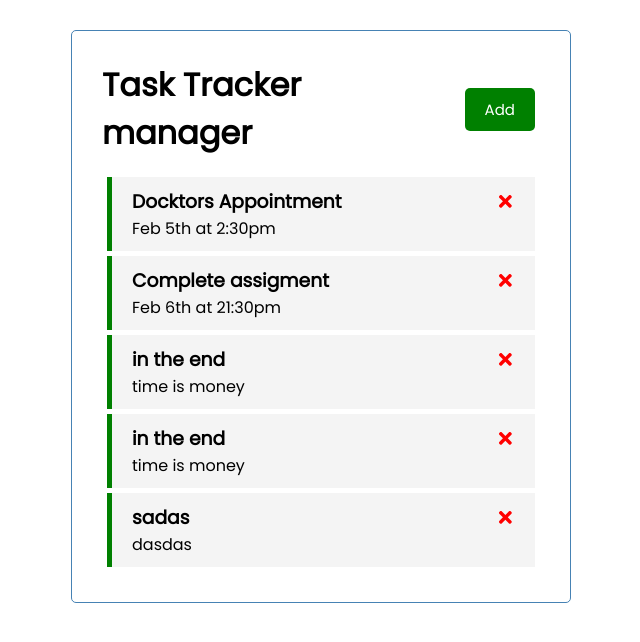
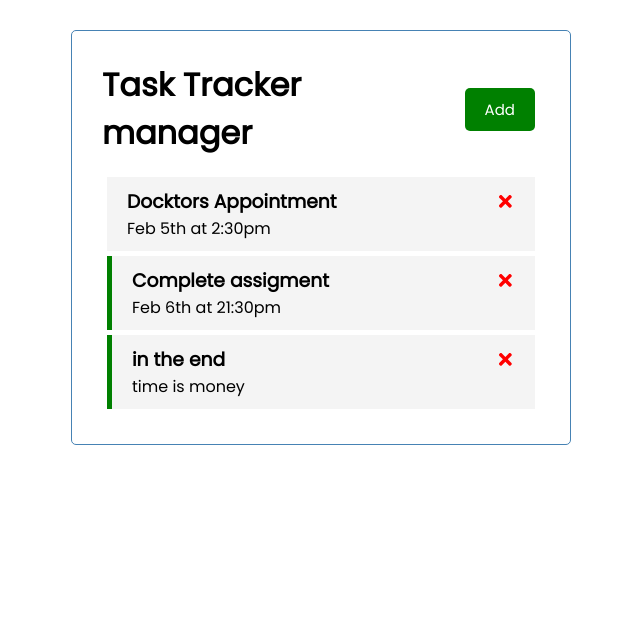
Before and after one commit to gymcode/comebackcode, a React (Create React App) app: page / in a window 1280 px wide. Shown: the top 642 px of the page, without its empty margins (319-959 px from the left). Built offline with nearby package versions, Linux system fonts and the light colour scheme; data requests are answered from the project's data file.

Commit message:
confused

```diff
--- a/db.json
+++ b/db.json
@@ -4,7 +4,7 @@
       "id": 1,
       "text": "Docktors Appointment",
       "day": "Feb 5th at 2:30pm",
-      "reminder": true
+      "reminder": false
     },
     {
       "id": 2,
@@ -17,18 +17,6 @@
       "day": "time is money",
       "reminder": true,
       "id": 3
-    },
-    {
-      "text": "in the end",
-      "day": "time is money",
-      "reminder": true,
-      "id": 4
-    },
-    {
-      "text": "sadas",
-      "day": "dasdas",
-      "reminder": true,
-      "id": 5
     }
   ]
 }
--- a/src/App.js
+++ b/src/App.js
@@ -59,10 +59,10 @@ function App () {
       body: JSON.stringify(updateTask)
     })
 
-    const data = res.json()
+    const data = await res.json()
     console.log(data)
 
-    const toggleItem = tasks.map((taskItem)=> taskItem.id === id ? {...taskItem, reminder: !taskItem.reminder} : taskItem)
+    const toggleItem = tasks.map((taskItem)=> taskItem.id === id ? {...taskItem, reminder: !data.reminder} : taskItem)
     setTasks(toggleItem)
 
   }
```
